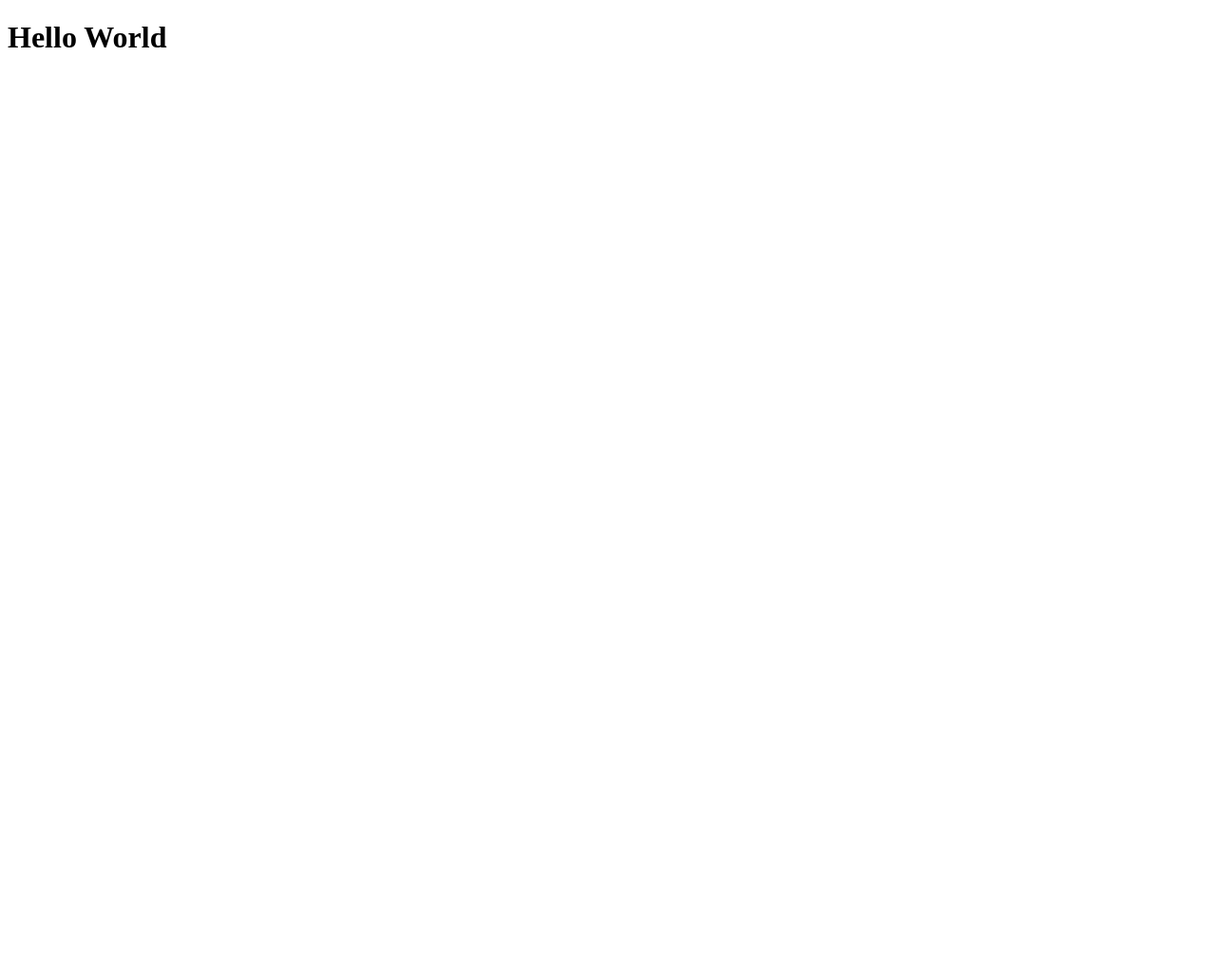
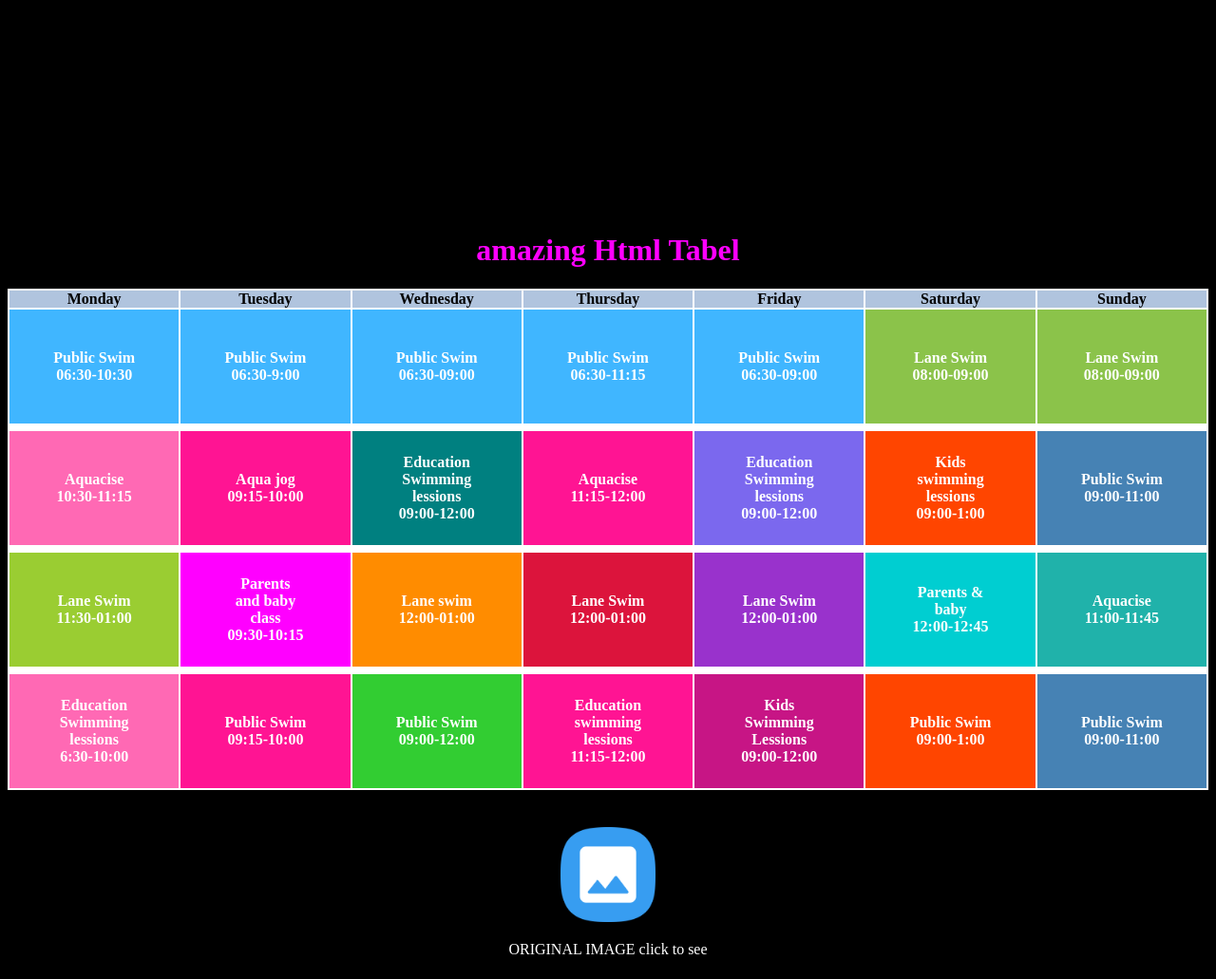
Before and after one commit to Code9907/t, a plain HTML site: page index.html in a window 1280 px wide. Shown: the whole page at 95% size. Before the commit the page ends 800 px from the top, so only its background shows below. Drawn offline with Linux system fonts and the light colour scheme.

Commit message:
First commit

```diff
--- a/index.html
+++ b/index.html
@@ -3,9 +3,130 @@
 <head>
   <meta charset="UTF-8">
   <meta name="viewport" content="width=device-width, initial-scale=1">
-  <title>Page</title>
+  <title>Tabel project</title>
+<style type="text/css">
+  td{
+    font-size:100%;
+  }
+  h1{
+    color:#FF00FF;
+  }
+</style>
 </head>
-<body>
-<h1>Hello World</h1>
-</body>
+ <body bgcolor="black">
+  <br><br><br> <br><br><br>  <br><br><br> <br><br><br
+   <!--Tabel Row 1-->
+   <h1 align="center">amazing Html Tabel</h1>
+   <table width="100%"align="center"cellpadding="0"cellspacing="2"bgcolor="white"border="0">
+     <tr align="center"bgcolor="#B0C4DE">
+       <td><b>Monday</b></td>
+       <td ><b>Tuesday</b></td>
+       <td><b>Wednesday</b></td>
+       <td><b>Thursday</b></td>
+       <td><b>Friday</b></td>
+       <td><b>Saturday</b></td>
+       <td><b>Sunday</b></td>
+     </tr>
+   <tr align="center">
+     <td height="120px"bgcolor="40B6FF"><font color="white"><b>Public Swim<br>06:30-10:30</font></b>
+     </td>
+     <td bgcolor="40B6FF"><font color="white"><b>Public Swim<br>06:30-9:00</b></font>
+     </td>
+     <td bgcolor="40B6FF"><font color="white"><b>Public Swim<br>06:30-09:00</b></font>
+     </td>
+     <td bgcolor="40B6FF"><font color="white"><b>Public Swim<br>06:30-11:15</b></font>
+     </td>
+     <td bgcolor="40B6FF"><font color="white"><b>Public Swim<br>06:30-09:00</b></font>
+     </td>
+     <td bgcolor="#8BC34A"><font color="white"><b>Lane Swim<br>08:00-09:00</b></font>
+     </td>
+     <td bgcolor="#8BC34A"><font color="white"><b>Lane Swim<br>08:00-09:00</b></font>
+     </td>
+     <tr>
+     <td></td>
+     </tr>
+     <tr>
+       <td></td>
+     </tr>
+     <tr>
+       <td></td>
+     </tr>
+   <!--Tabel row 2-->
+   <tr align="center">
+     <td height="120px"bgcolor="#FF69B4"><font color="white"><b>Aquacise<br>10:30-11:15</font></b>
+     </td>
+     <td bgcolor="#FF1493"><font color="white"><b>Aqua jog<br>09:15-10:00</b></font>
+     </td>
+     <td bgcolor="#008080"><font color="white"><b>Education<br>Swimming<br> lessions<br>09:00-12:00</b></font>
+     </td>
+     <td bgcolor="#FF1493"><font color="white"><b>Aquacise<br>11:15-12:00</b></font>
+     </td>
+     <td bgcolor="#7B68EE"><font color="white"><b>Education<br>Swimming<br>lessions<br>09:00-12:00</b></font>
+     </td>
+     <td bgcolor="#FF4500"><font color="white"><b>Kids<br>swimming<br>lessions<br>09:00-1:00</b></font>
+     </td>
+     <td bgcolor="#4682B4"><font color="white"><b>Public Swim<br>09:00-11:00</b></font>
+     </td>
+   </tr>
+   <tr>
+     <td></td>
+   </tr>
+   <tr>
+     <td></td>
+   </tr>
+     <tr>
+       <td></td>
+      <!--Tabel row 3-->
+     </tr>
+     <tr align="center">
+     <td height="120px"bgcolor="#9ACD32"><font color="white"><b>Lane Swim <br>11:30-01:00</font></b>
+     </td>
+     <td bgcolor="#FF00FF"><font color="white"><b>Parents<br> and baby<br>class<br>09:30-10:15</b></font>
+     </td>
+     <td bgcolor="#FF8C00"><font color="white"><b>Lane swim<br>12:00-01:00</b></font>
+     </td>
+     <td bgcolor="#DC143C"><font color="white"><b>Lane Swim<br>12:00-01:00</b></font>
+     </td>
+     <td bgcolor="#9932CC"><font color="white"><b>Lane Swim<br>12:00-01:00</b></font>
+     </td>
+     <td bgcolor="#00CED1"><font color="white"><b>Parents & <br>baby<br>12:00-12:45</b></font>
+     </td>
+     <td bgcolor="#20B2AA"><font color="white"><b>Aquacise<br>11:00-11:45</b></font>
+     </td>
+     </tr>
+   <tr>
+     <td></td>
+   </tr>
+   <tr>
+     <td></td>
+   </tr>
+   <tr>
+     <td></td>
+   </tr>
+   <!--Tabel Row 4-->
+     <tr class="t"align="center">
+     <td height="120px"bgcolor="#FF69B4"><font color="white"><b>Education<br>Swimming<br> lessions<br>6:30-10:00</font></b>
+     </td>
+     <td bgcolor="#FF1493"><font color="white"><b>Public Swim<br>09:15-10:00</b></font>
+     </td>
+     <td bgcolor="#32CD32"><font color="white"><b>Public Swim<br>09:00-12:00</b></font>
+     </td>
+     <td bgcolor="#FF1493"><font color="white"><b>Education <br>swimming<br>lessions<br>11:15-12:00</b></font>
+     </td>
+     <td bgcolor="#C71585"><font color="white"><b>Kids<br> Swimming<br>Lessions<br>09:00-12:00</b></font>
+     </td>
+     <td bgcolor="#FF4500"><font color="white"><b>Public Swim<br>09:00-1:00</b></font>
+     </td>
+     <td bgcolor="#4682B4"><font color="white"><b>Public Swim<br>09:00-11:00</b></font>
+     </td>
+   </table>
+<br><br>
+ <table align="center">
+   <tr>
+     <td align="center">
+ <a href="/Tabel.jpg"target="_main"><img src="/image.png"alt="image"height="100px"></a><p><font color="white">ORIGINAL IMAGE click to see</font></p>
+ </td>
+ </tr>
+ </tabel>
+ </body>
 </html>
```
Also changed, not shown: Tabel.jpg (added), image.png (added).
